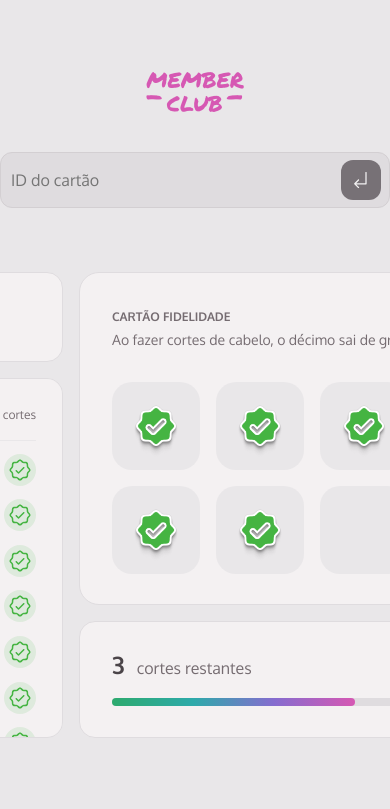
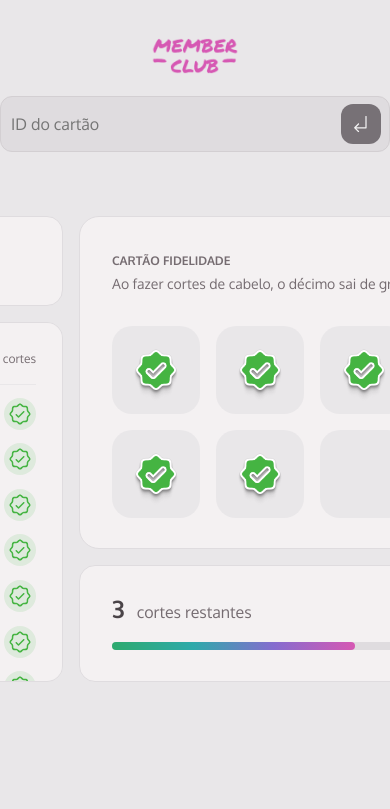
Before and after one commit to guivalencia/member-club, a plain HTML site: page index.html in a window 390 px wide. Shown: the top 809 px of the page. Drawn offline with Linux system fonts and the light colour scheme.

Commit message:
logo mobile finalizado

```diff
--- a/styles/header.css
+++ b/styles/header.css
@@ -1,4 +1,4 @@
-header{
+header {
     width: 100%;
     display: flex;
     margin-top: 4rem;
@@ -6,14 +6,17 @@ header{
     justify-content: center;
 }
 
-#logo{
+#logo {
     width: 116px;
     height: 56px;
 }
 
-main{
-    display: flex;
-    align-items: center;
-    justify-content: center;
-    margin-top: 4rem;
+@media (width >=375px) {
+    #logo {
+        position: absolute;
+        width: 99.43px;
+        height: 48px;
+        left: calc(50% - 99.43px/2 + 0.21px);
+        top: 32px;
+    }
 }
--- a/styles/main.css
+++ b/styles/main.css
@@ -1,3 +1,10 @@
+main{
+    display: flex;
+    align-items: center;
+    justify-content: center;
+    margin-top: 4rem;
+}
+
 #info {
     /* Auto layout */
     display: flex;
```
